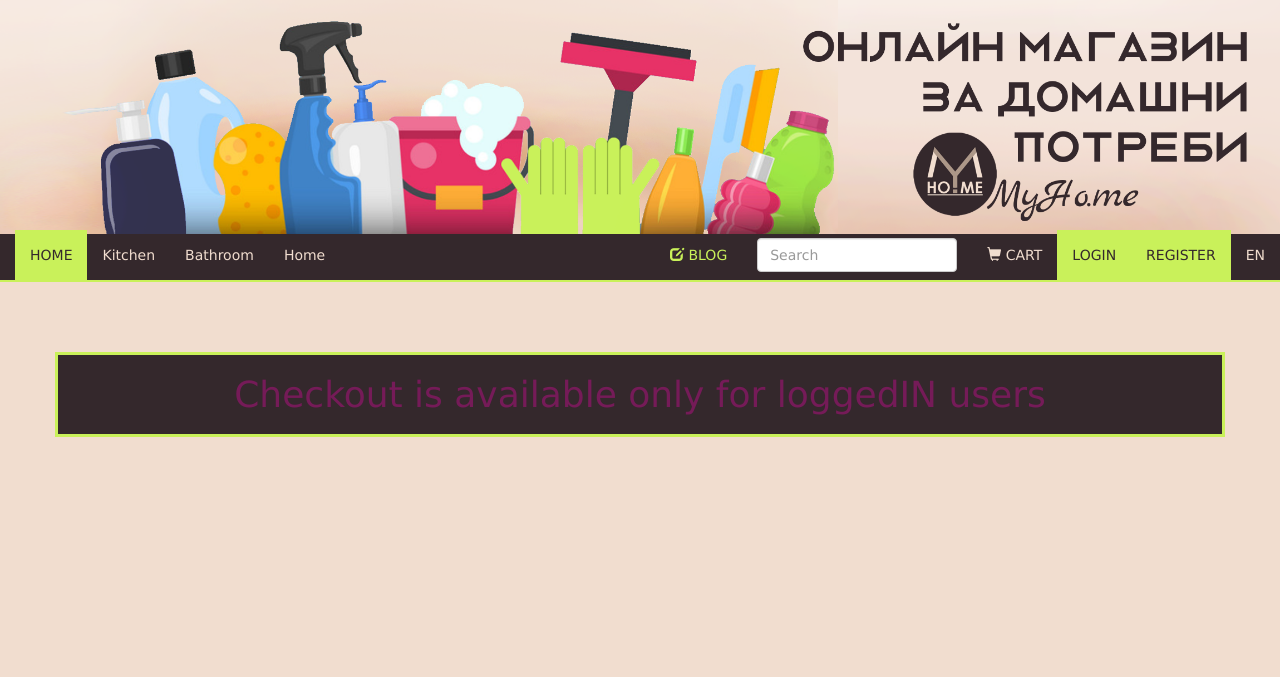
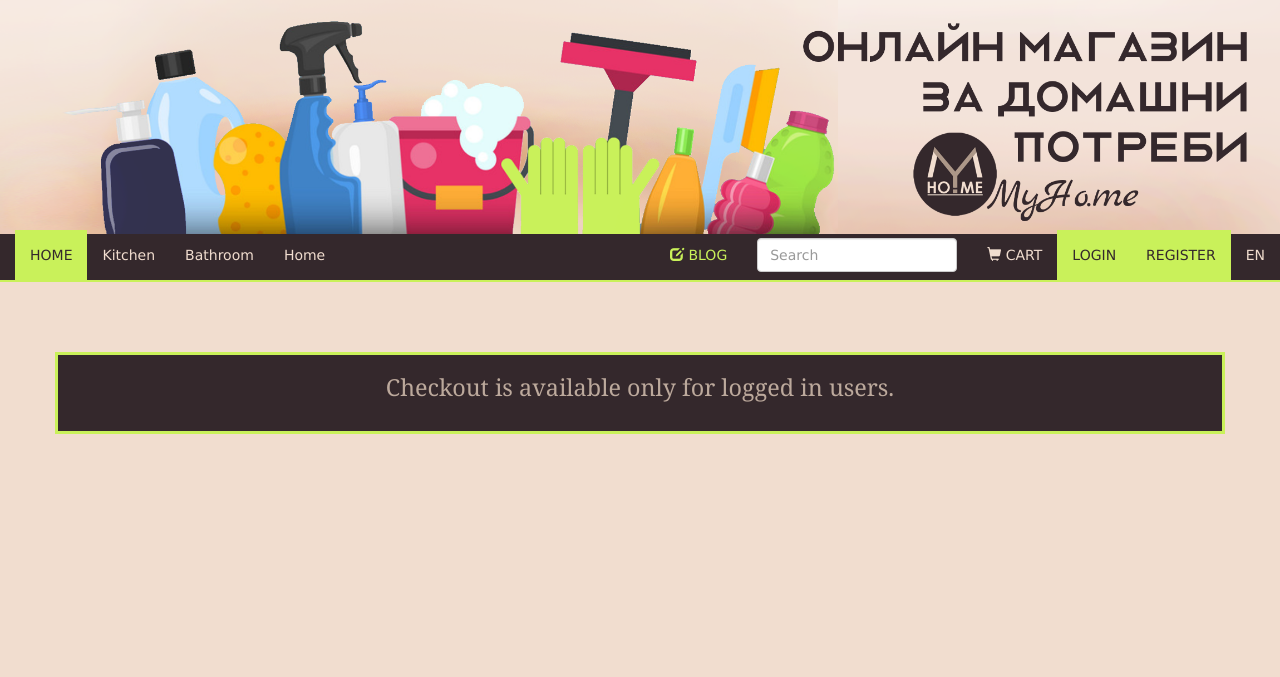
Before and after one commit to eshavarska/HomeSuppliesSite, a PHP site: page /checkout.php in a window 1280 px wide. Shown: the top 677 px of the page. Run offline with PHP 8.4, Linux system fonts and the light colour scheme; data comes from the database, SQL or seed files in the repository.

Commit message:
Checkout message formatting

```diff
--- a/checkout.php
+++ b/checkout.php
@@ -4,13 +4,13 @@
         $productsString = 'Продукти';
         $quanityString = 'Количество';
         $priceString = 'Цена';
-        $logedInNeeded = "Само регистрирани потребители могат да праявт поръчки";
+        $logedInNeeded = "<p class='p12'>Само регистрирани потребители могат да правят поръчки.</p>";
     }
     else {
         $productsString = 'Products';
         $quanityString = 'Quantity';
         $priceString = 'Price';
-        $logedInNeeded = "Checkout is available only for loggedIN users";
+        $logedInNeeded = "<p class='p12'>Checkout is available only for logged in users.</p>";
 
     }
 
```
